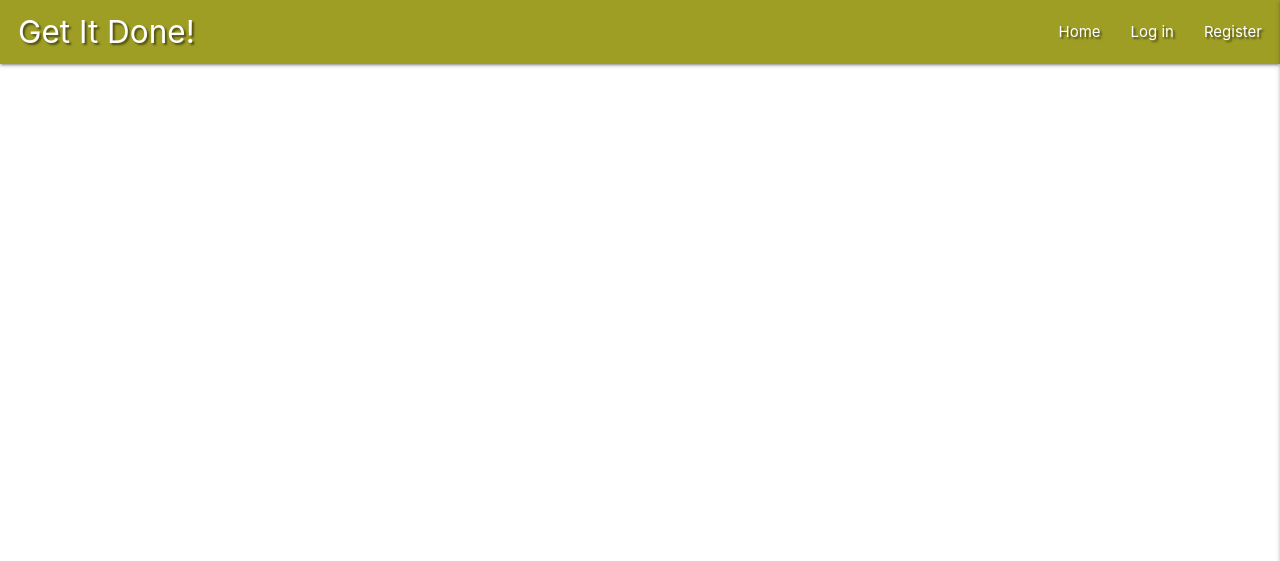
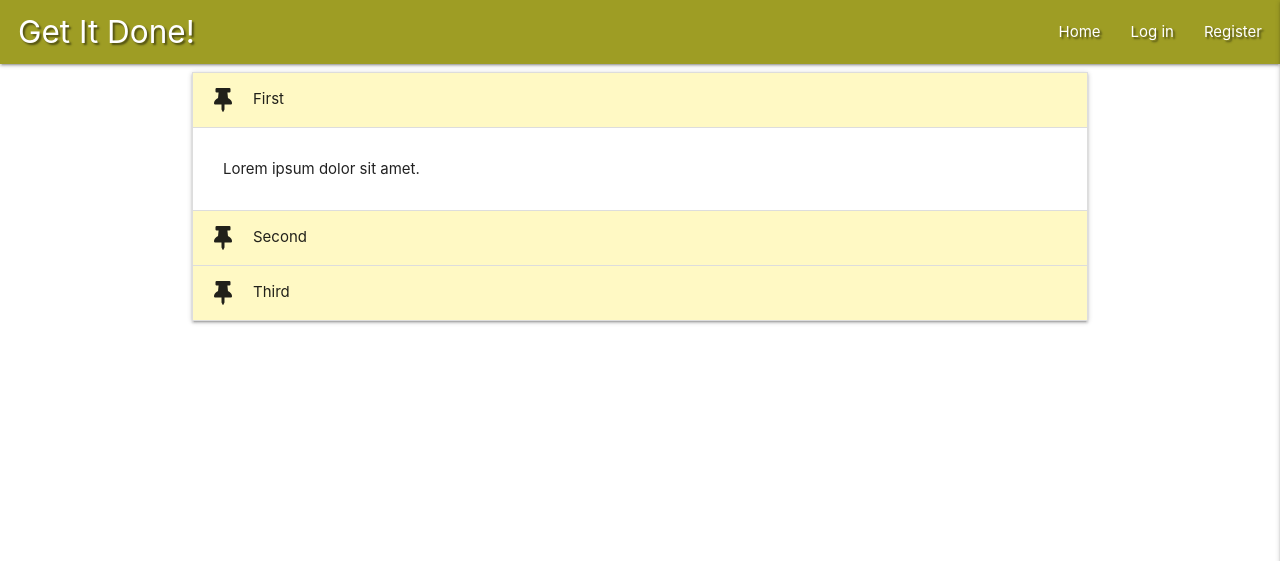
Before and after one commit to loosenthedark/CI_DCD-task-manager-flask-mini-project, a Flask app: page / in a window 1280 px wide. Shown: the top 561 px of the page. Run offline with Flask 2, Linux system fonts and the light colour scheme; data that the repository does not hold is empty; some libraries are stand-ins or nearby versions.

Commit message:
Add task collapsible setup

```diff
--- a/static/css/style.css
+++ b/static/css/style.css
@@ -31,3 +31,12 @@ nav .hide-on-med-and-down {
 .flashes h4 {
     line-height: 1.5;
 }
+
+
+/* Media Queries */
+
+@media only screen and (max-width: 992px) {
+nav .brand-logo {
+    margin: unset;
+    }
+}
--- a/static/js/script.js
+++ b/static/js/script.js
@@ -1,3 +1,5 @@
 $(document).ready(function(){
     $('.sidenav').sidenav({edge:'right'});
+
+    $('.collapsible').collapsible();
   });
--- a/templates/base.html
+++ b/templates/base.html
@@ -25,7 +25,7 @@
         <!-- Main (top) navbar -->
         <nav class="nav-extended lime darken-3 text-shadow">
             <div class="nav-wrapper">
-                <a href="{{ url_for('get_tasks') }}" class="brand-logo">Get It Done!</a>
+                <a href="{{ url_for('get_tasks') }}" class="brand-logo center-align">Get It Done!</a>
                 <a href="#" data-target="mobile-demo" class="sidenav-trigger right"><i class="fas fa-bars"></i></a>
                 <ul class="right hide-on-med-and-down">
                     <li><a href="{{ url_for('get_tasks') }}">Home</a></li>
--- a/templates/tasks.html
+++ b/templates/tasks.html
@@ -10,4 +10,19 @@
         {{ task.due_date }}<br>
     {% endfor %}
 
+    <ul class="collapsible">
+        <li class="active">
+            <div class="collapsible-header yellow lighten-4"><i class="fas fa-thumbtack"></i>First</div>
+            <div class="collapsible-body"><span>Lorem ipsum dolor sit amet.</span></div>
+        </li>
+        <li>
+            <div class="collapsible-header yellow lighten-4"><i class="fas fa-thumbtack"></i>Second</div>
+            <div class="collapsible-body"><span>Lorem ipsum dolor sit amet.</span></div>
+        </li>
+        <li>
+            <div class="collapsible-header yellow lighten-4"><i class="fas fa-thumbtack"></i>Third</div>
+            <div class="collapsible-body"><span>Lorem ipsum dolor sit amet.</span></div>
+        </li>
+    </ul>
+
 {% endblock %}
```
